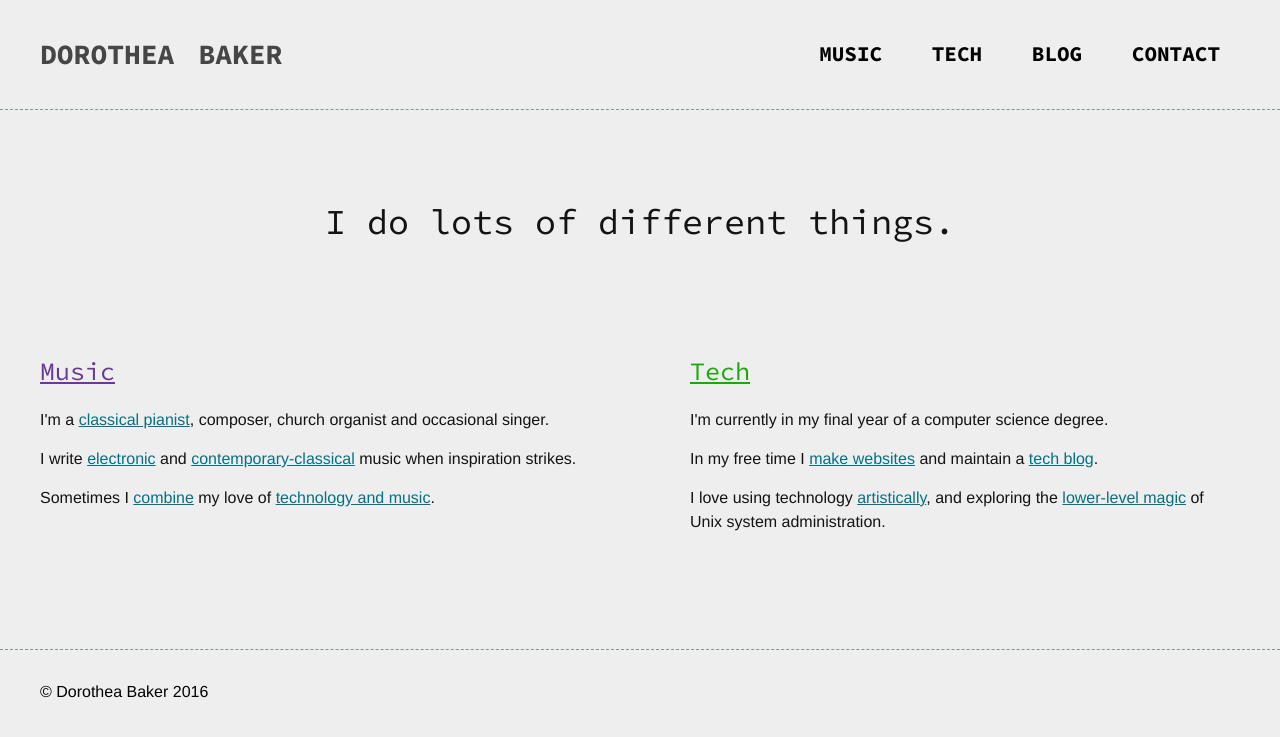
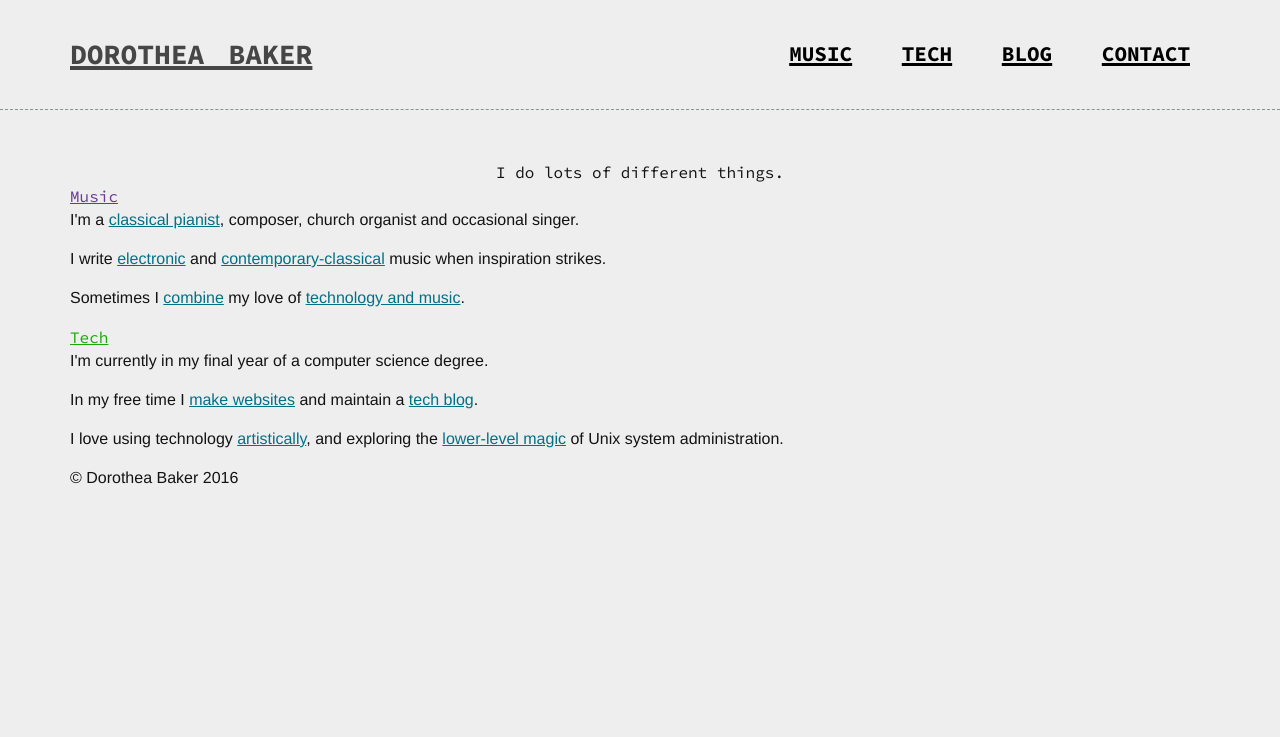
Before and after one commit to d-baker/navsite, a Jekyll site: the page built from index.html, in a window 1280 px wide. Shown: the top 737 px of the page. Built offline with Jekyll 4.4.1, drawn with Linux system fonts in a browser that asks for light colours; nearby versions of some CDN libraries; comment, search, counter and statistics services are not loaded.

Commit message:
paranoid commit

```diff
--- a/_includes/header.html
+++ b/_includes/header.html
@@ -1,5 +1,7 @@
 <header id="main-header">
     <div class="container">
+        <div class="header-wrapper">
+
         <a id="logo" href="{{ "/index.html" | prepend: site.baseurl }}">dorothea baker</a>
 
         <div id="menubutton">
@@ -72,6 +74,8 @@
             </div>
         </nav>
 
+        </div>
+
     </div>
 
 </header>
--- a/css/main.scss
+++ b/css/main.scss
@@ -28,13 +28,6 @@
 .clearfix:after { clear: both; }
 .clearfix { zoom: 1; }
 
-@media (min-width: 1200px) {
-
-    .container {
-        display: block;
-        margin: auto;
-        max-width: 1200px;
-    }
 
 body {
     background: $bg;
@@ -44,6 +37,18 @@
     font-size: 16px;
     margin-top: 30px;
 }
+
+.container {
+    display: block;
+    margin: auto;
+    max-width: 1200px;
+}
+
+main, .header-wrapper, footer p {
+    margin-left: 30px;
+    margin-right: 30px;
+}
+
 
 h1, h2, h3 {
     font-weight: normal;
@@ -63,6 +68,88 @@
     }
 }
 
+h1.headline {
+    font-family: "Source Code Pro";
+    text-align: center;
+}
+
+h2 {
+    a {
+        text-decoration: underline;
+    }
+}
+
+h3 {
+    font-family: "Source Code Pro";
+    font-variant: small-caps;
+    font-weight: bold;
+
+    &.tracktitle {
+        font-variant: normal;
+    }
+}
+
+p {
+    padding-bottom: 15px;
+    font-family: Helvetica, Arial, sans-serif;
+    &.note {
+        font-style: italic;
+    }
+}
+
+a {
+    text-decoration: underline;
+    color: $highlightBlue;
+
+    h1 {
+        color: $bg;
+    }
+}
+
+.textblock, .wide.col1 {
+    li {
+        padding-left: 5px;
+        font-family: Helvetica, Arial, sans-serif;
+    }
+}
+
+.homepage .textblock {
+    line-height: 1.5em;
+}
+
+ul {
+    list-style-type: square;
+    padding-left: 20px;
+}
+
+.image-col .caption {
+    //font-style: italic;
+    font-weight: bold;
+}
+
+.botlisting .descrip {
+    font-style: italic;
+}
+
+.back {
+    margin-bottom: 60px;
+    display: table;
+    color: $defaultHighlight;
+    text-decoration: underline;
+
+    &:before {
+        content: "< ";
+    }
+}
+
+
+
+@media (min-width: 1300px) {
+    main, .header-wrapper, footer p {
+        margin-left: 0;
+        margin-right: 0;
+    }
+
     h1 {
         font-size: 25px;
         margin: 25px 0px;
@@ -77,68 +164,16 @@
     h2 {
         font-size: 25px;
         margin: 25px 0px;
-
-        a {
-            text-decoration: underline;
-        }
     }
 
     h3 {
-        font-family: "Source Code Pro";
-        font-variant: small-caps;
-        font-weight: bold;
         font-size: 25px;
-
-        &.tracktitle {
-            font-variant: normal;
-        }
-    }
-
-    p {
-        padding-bottom: 15px;
-        font-family: Helvetica, Arial, sans-serif;
-        &.note {
-            font-style: italic;
-        }
-    }
-
-    hr {
-        color: $bg;
     }
 
     .textblock, .wide.col1 {
         max-width: 700px;
         margin-bottom: 40px;
-
-        li {
-            padding-left: 5px;
-            font-family: Helvetica, Arial, sans-serif;
     }
-    }
-
-    ul {
-        list-style-type: square;
-        padding-left: 20px;
-    }
-
-    li {
-        p.tooltip {
-           // display: none;
-            font-family: "Source Code Pro";
-            display: inline;
-            margin-left: 10px;
-            color: $batcolor;
-            font-style: italic;
-        }
-
-        &:hover {
-            .tooltip {
-                display: inline;
-            }
-        }
-
-    }
-
 
     a {
         text-decoration: none;
@@ -147,17 +182,13 @@
         transition-duration: 0.2s;
         transition-property: color, text-decoration;
 
-        h1 {
-            color: $bg;
-            &:hover {
-                text-decoration: none;
-            }
-        }
-
         &:hover {
             text-decoration: underline;
         }
 
+        h1:hover {
+            text-decoration: none;
+        }
     }
 
     .col1, .col2 {
@@ -175,52 +206,13 @@
         margin: 25px 0px;
 
         .caption {
-            //font-style: italic;
-            font-weight: bold;
             margin-top: 20px;
-        }
-    }
-
-    #identity-banner {
-        position: relative;
-        text-align: center;
-
-        h1 {
-            color: $batcolor - #222;
-            font-size: 80px;
-            font-variant: small-caps;
-            text-transform: lowercase;
-            font-weight: bold;
-            margin-bottom: 100px;
         }
     }
 
     h1.headline {
         font-size: 35px;
-        font-family: "Source Code Pro";
-        text-align: center;
         margin: 100px 0px;
-
-        a {
-            color: $defaultHighlight;
-            &:hover {
-                text-decoration: underline;
-            }
-        }
-    }
-
-    .homepage .textblock {
-        line-height: 1.5em;
-    }
-
-    #assorted {
-        width: 650px;
-    }
-
-    #music {
-        width: 600px;
-        position: relative;
-        left: 200px;
     }
 
     .geeklist {
@@ -239,50 +231,12 @@
         }
 
         .descrip {
-            font-style: italic;
             padding-bottom: 5px;
-        }
-    }
-
-    p.copyright {
-        &:before {
-            color: $batcolor;
-            font-style: italic;
-            content: "Dorothea Baker 2014 ";
-            position: relative;
-            top: 1px; //tweak
-        }
-    }
-
-    #copyright {
-        position: relative;
-        width: 500px;
-    }
-
-    #scores {
-        width: 500px;
-    }
-
-    #downloads {
-    }
-
-    #copyright {
-        left: 200px;
-        padding-bottom: 10px;
-        a {
-            text-decoration: underline;
         }
     }
 
     .back {
         margin-bottom: 60px;
-        display: table;
-        color: $defaultHighlight;
-        text-decoration: underline;
-
-        &:before {
-            content: "< ";
-        }
     }
 
     /**************************************************************/
```
Lines whose indentation alone changed are shown as unchanged.
